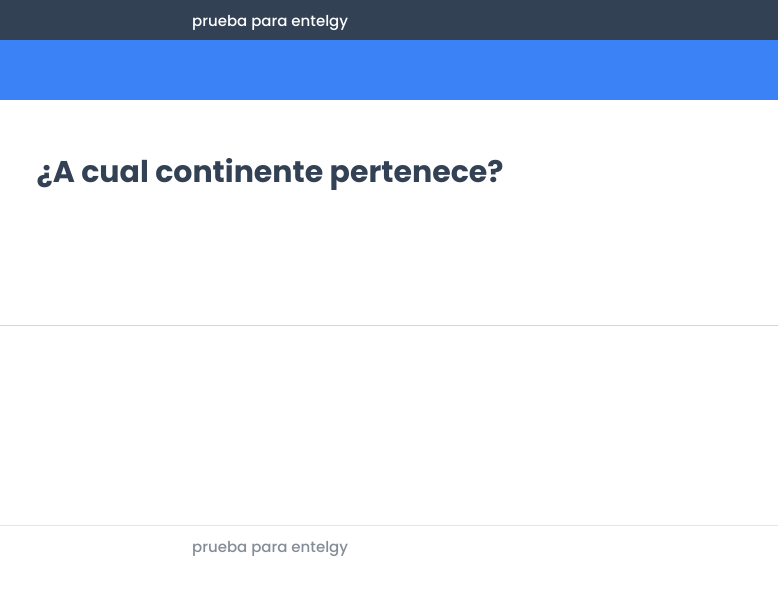
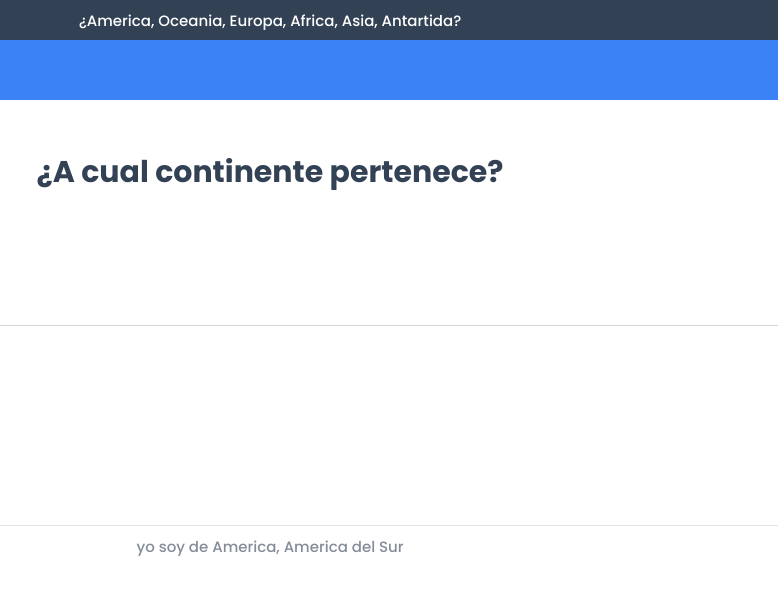
Before and after one commit to JoseJuan81/Entelgy_test, a plain HTML site: page index.html in a window 1280 px wide. Shown: the full height of the page, 370-1148 px from the left. Drawn offline with Linux system fonts and the light colour scheme; no server answers; grey boxes are pictures that could not be loaded.

Commit message:
agrego continentes en top

```diff
--- a/index.html
+++ b/index.html
@@ -12,7 +12,7 @@
 
 	<body>
 		<section class="top">
-			prueba para entelgy
+			¿America, Oceania, Europa, Africa, Asia, Antartida?
 		</section>
 
 		<header class="header">
@@ -50,7 +50,7 @@
 		</footer>
 
 		<section class="bottom">
-			<span>prueba para entelgy</span>
+			<span>yo soy de America, America del Sur</span>
 		</section>
 
 		<script src="./public/main.js"></script>
```
